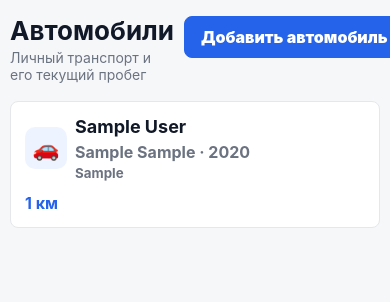
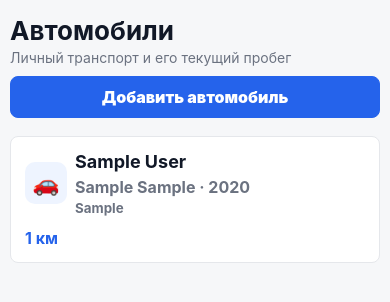
Before and after one commit to rost956/home-os, a FastAPI app: page /vehicles in a window 390 px wide. Shown: the part 56-358 px from the top of the page. Run offline with FastAPI, Linux system fonts and the light colour scheme; the visitor is signed in with stand-in values (Sample User, id 1); tables that the repository leaves empty hold one stand-in row (values such as "Sample post"); data that the repository does not hold is empty.

Commit message:
Fix vehicle list mobile overflow

```diff
--- a/app/static/style.css
+++ b/app/static/style.css
@@ -909,13 +909,14 @@ input:not([type="color"]):focus, textarea:focus, select:focus {
 .watch-card .card-head {
     align-items: start;
 }
+.vehicle-list-head > div { min-width: 0; }
 .vehicle-grid { display: grid; grid-template-columns: repeat(auto-fit, minmax(245px, 1fr)); gap: 12px; }
 .vehicle-card { display: grid; grid-template-columns: 42px minmax(0, 1fr); gap: 12px; align-items: center; color: var(--text); box-shadow: none; }
 .vehicle-card:hover { background: var(--soft); text-decoration: none; }
 .vehicle-card-icon { display: grid; place-items: center; width: 42px; height: 42px; border-radius: 10px; background: var(--soft-blue); font-size: 22px; }
 .vehicle-card-main { min-width: 0; display: grid; gap: 3px; }
 .vehicle-card h2 { margin: 0; font-size: 18px; overflow-wrap: anywhere; }
-.vehicle-card span, .vehicle-card small { color: var(--muted); font-weight: 700; }
+.vehicle-card span, .vehicle-card small { color: var(--muted); font-weight: 700; overflow-wrap: anywhere; }
 .vehicle-card strong { grid-column: 2; color: var(--primary); }
 .vehicle-empty { min-height: 190px; display: grid; place-items: center; text-align: center; }
 .vehicle-empty > div { max-width: 470px; }
@@ -939,7 +940,7 @@ input:not([type="color"]):focus, textarea:focus, select:focus {
 .vehicle-log-filters { margin-bottom: 14px; box-shadow: none; }.filter-grid { display: grid; grid-template-columns: repeat(5, minmax(130px, 1fr)) auto; align-items: end; gap: 10px; }.filter-grid label { margin: 0; }
 .vehicle-log-card { display: grid; grid-template-columns: 90px minmax(0, 1fr) auto; gap: 14px; align-items: start; color: var(--text); box-shadow: none; }.vehicle-log-card:hover { background: var(--soft); text-decoration: none; }.vehicle-log-card time { color: var(--muted); font-size: 13px; font-weight: 800; }.vehicle-log-card h2 { margin: 4px 0; font-size: 17px; overflow-wrap: anywhere; }.vehicle-log-card p { margin: 0; color: var(--muted); white-space: pre-line; overflow-wrap: anywhere; }.vehicle-log-metrics { display: grid; gap: 5px; justify-items: end; color: var(--muted); font-size: 13px; white-space: nowrap; }.vehicle-log-metrics b { color: var(--primary); }.vehicle-log-entry { display: grid; gap: 18px; }.vehicle-log-entry-head { display: flex; align-items: center; justify-content: space-between; gap: 12px; }.vehicle-log-entry-head time { color: var(--muted); font-weight: 800; }
 .maintenance-list{display:grid;gap:12px}.maintenance-card{display:grid;gap:14px;box-shadow:none;border-left:4px solid var(--success)}.maintenance-card.soon{border-left-color:var(--warning)}.maintenance-card.overdue{border-left-color:var(--danger)}.maintenance-head{display:flex;justify-content:space-between;gap:12px;align-items:start}.maintenance-head h2{margin:6px 0 2px}.maintenance-head p,.maintenance-values span,.maintenance-values small{margin:0;color:var(--muted);font-size:12px}.maintenance-badge{display:inline-block;padding:3px 8px;border-radius:99px;background:var(--success);color:#fff;font-size:12px;font-weight:900}.soon .maintenance-badge{background:var(--warning)}.overdue .maintenance-badge{background:var(--danger)}.maintenance-values{display:grid;grid-template-columns:repeat(2,minmax(0,1fr));gap:10px}.maintenance-values div{display:grid;gap:3px;padding:10px;border-radius:8px;background:var(--soft)}.maintenance-service{border-top:1px solid var(--line);padding-top:12px}.maintenance-service summary{cursor:pointer;color:var(--primary);font-weight:800}.maintenance-service form{margin-top:12px}.check-row{display:flex;align-items:center;gap:8px}.link-danger{padding:0;border:0;background:none;color:var(--danger);cursor:pointer;font:inherit;font-weight:800}
-@media (max-width: 520px) { .vehicle-details { grid-template-columns: 1fr; } .vehicle-card { grid-template-columns: 38px minmax(0, 1fr); } .vehicle-card strong { grid-column: 1 / -1; } .vehicle-log-summary { grid-template-columns: 1fr; } .vehicle-log-recent a, .vehicle-log-card { grid-template-columns: 1fr; gap: 4px; } .vehicle-log-metrics { justify-items: start; grid-auto-flow: column; justify-content: start; gap: 12px; } .filter-grid { grid-template-columns: 1fr; } }
+@media (max-width: 520px) { .vehicle-list-head { flex-direction: column; align-items: stretch; } .vehicle-list-head > .btn { width: 100%; justify-content: center; } .vehicle-details { grid-template-columns: 1fr; } .vehicle-card { grid-template-columns: 38px minmax(0, 1fr); } .vehicle-card strong { grid-column: 1 / -1; } .vehicle-log-summary { grid-template-columns: 1fr; } .vehicle-log-recent a, .vehicle-log-card { grid-template-columns: 1fr; gap: 4px; } .vehicle-log-metrics { justify-items: start; grid-auto-flow: column; justify-content: start; gap: 12px; } .filter-grid { grid-template-columns: 1fr; } }
 
 .recent-expenses-section {
     margin: 18px 0 22px;
--- a/app/templates/base.html
+++ b/app/templates/base.html
@@ -16,7 +16,7 @@
     <meta name="theme-color" content="#111827">
     <link rel="icon" type="image/png" sizes="192x192" href="/static/icon-192.png">
     <link rel="apple-touch-icon" href="/static/icon-192.png">
-    <link rel="stylesheet" href="/static/style.css?v=57">
+    <link rel="stylesheet" href="/static/style.css?v=58">
 </head>
 <body class="{% block body_class %}{% endblock %}">
 <svg class="icon-sprite" aria-hidden="true" focusable="false">
--- a/app/templates/vehicles.html
+++ b/app/templates/vehicles.html
@@ -1,7 +1,7 @@
 {% extends "base.html" %}
 {% block title %}Автомобили{% endblock %}
 {% block content %}
-<div class="page-head compact-head"><div><h1>Автомобили</h1><div class="subline">Личный транспорт и его текущий пробег</div></div><a class="btn" href="/vehicles/new">Добавить автомобиль</a></div>
+<div class="page-head compact-head vehicle-list-head"><div><h1>Автомобили</h1><div class="subline">Личный транспорт и его текущий пробег</div></div><a class="btn" href="/vehicles/new">Добавить автомобиль</a></div>
 {% if vehicles %}
 <div class="vehicle-grid">
 {% for vehicle in vehicles %}
```
Also changed, not shown: tests/test_palette_gradient.py (+1 -1 lines), tests/test_vehicles.py (+29 -0 lines).
